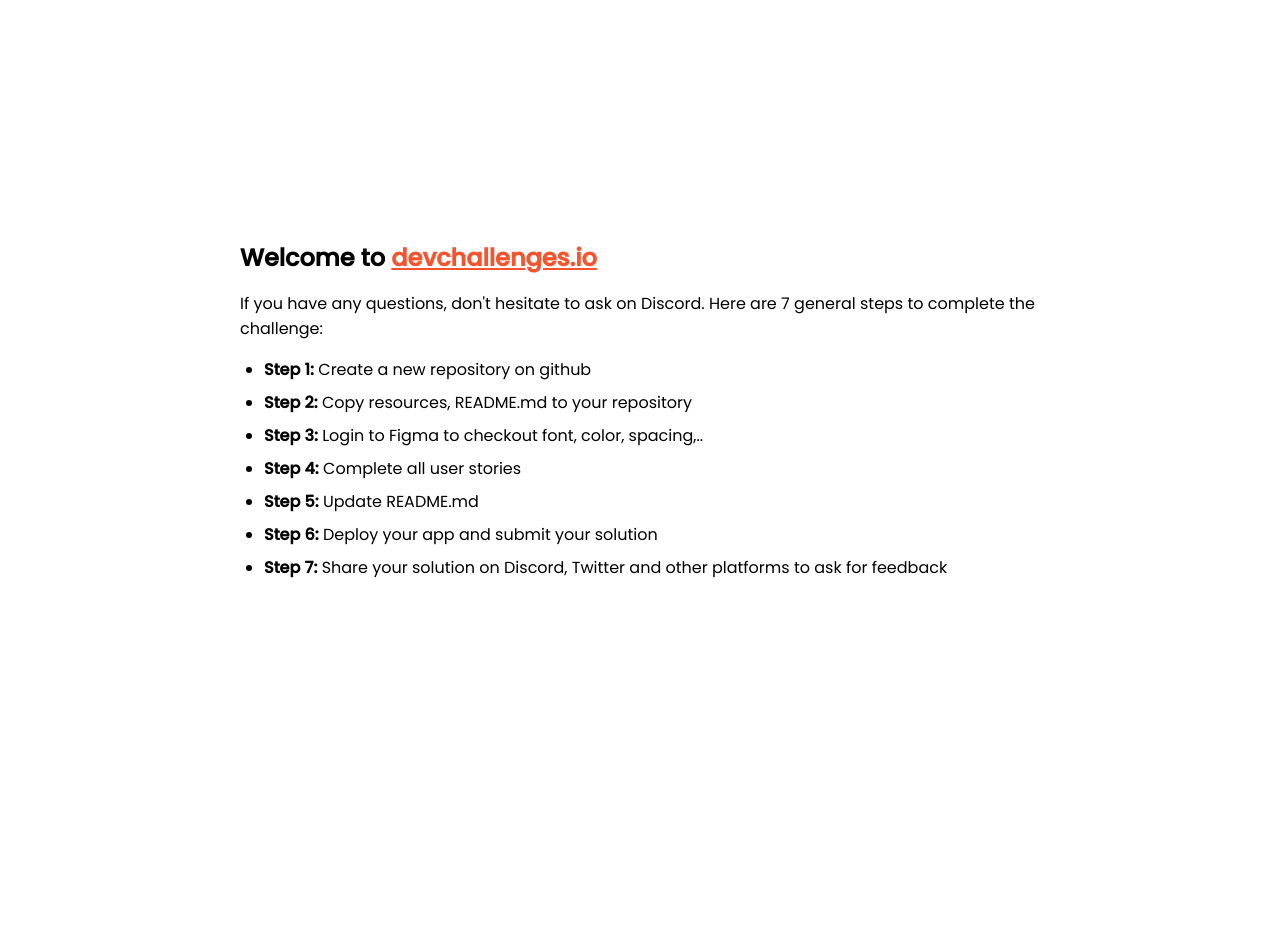
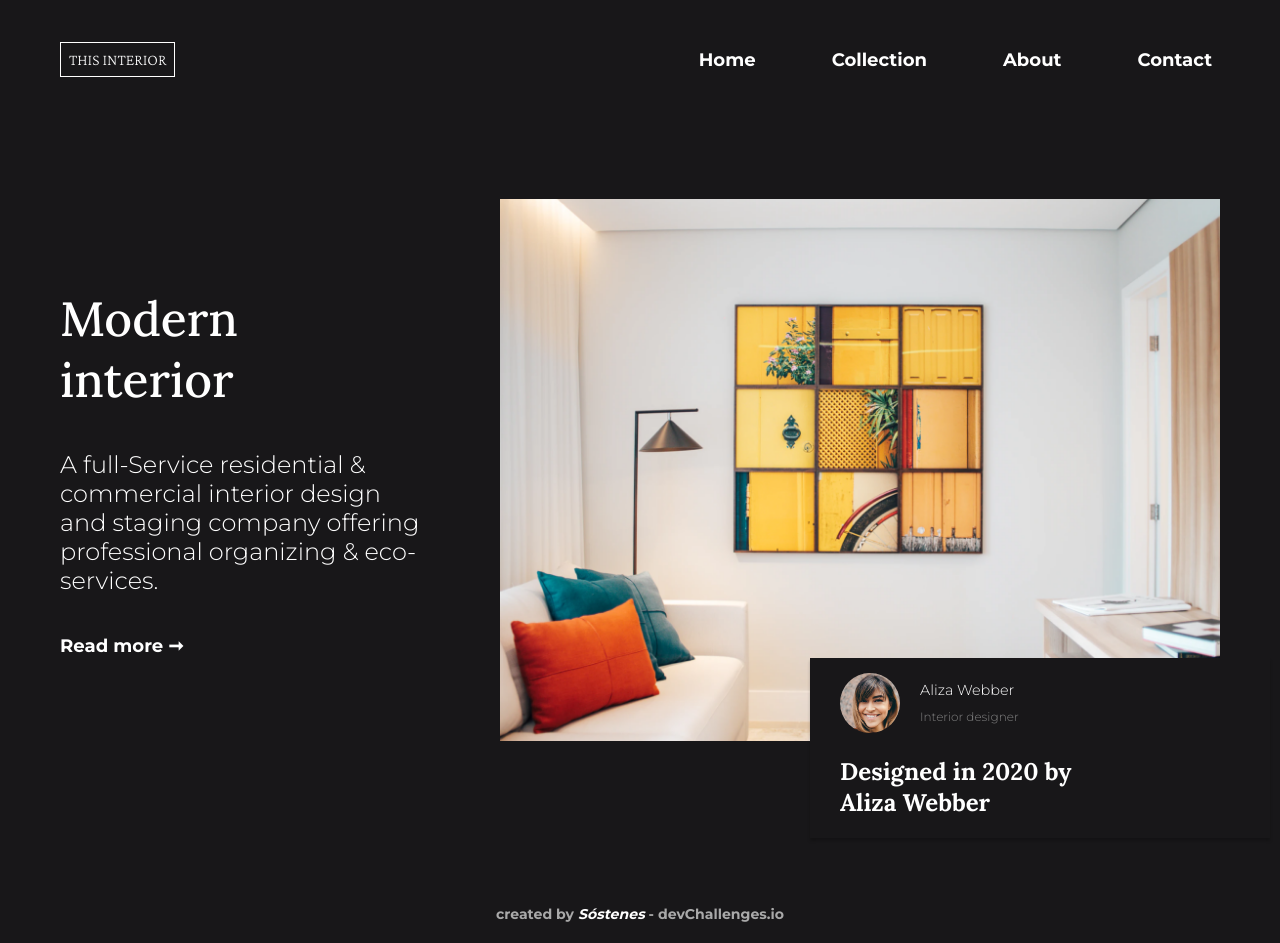
Before and after one commit to SostenesMartins/interiorConsultant, a plain HTML site: page index.html in a window 1280 px wide. Before the commit the page ends 800 px from the top, so only its background shows below. Drawn offline with nearby package versions, Linux system fonts and the light colour scheme; a web font is replaced by a local one.

Commit message:
second commit whit css

```diff
--- a/index.html
+++ b/index.html
@@ -1,95 +1,91 @@
 <!DOCTYPE html>
-<html lang="en">
-  <head>
-    <meta charset="utf-8" />
-    <meta
-      name="viewport"
-      content="width=device-width, initial-scale=1,
-  maximum-scale=5"
-    />
+<html lang="pt-br">
 
-    <link rel="icon" href="devchallenges.png" />
+<head>
+    <meta charset="UTF-8">
+    <meta http-equiv="X-UA-Compatible" content="IE=edge">
+    <meta name="viewport" content="width=device-width, initial-scale=1.0">
+    <title>InteriorConsultant</title>
+    <link rel="shortcut icon" href="devchallenges.png" type="image/x-icon">
+    <link rel="stylesheet" href="./style/style.css">
+</head>
 
-    <link
-      rel="shortcut icon"
-      type="image/x-icon"
-      href="https://devchallenges.io/"
-    />
+<body>
+    <header class="header">
+        <a class="header__title" href="">
+            This Interior
+        </a>
+        <nav class="nav__conteiner">
+            <ul class="header__content">
+                <li class="content__desc">
+                    <a class="content__a" href="">Home</a>
+                </li>
+                <li class="content__desc">
+                    <a class="content__a" href="">
+                        Collection
+                    </a>
+                </li>
+                <li class="content__desc">
+                    <a class="content__a" href="">
+                        About
+                    </a>
+                </li>
+                <li class="content__desc">
+                    <a class="content__a" href="">
+                        Contact
+                    </a>
+                </li>
+            </ul>
+        </nav>
+    </header>
 
-    <link
-      href="https://fonts.googleapis.com/css2?family=Poppins:wght@400;500&display=swap"
-      rel="stylesheet"
-    />
+    <main class="main">
+        <section class="conteiner__desc">
+            <p class="title">
+                Modern interior
+            <p>
+            <p class="desc">
+                A full-Service residential & commercial interior design and staging company offering professional
+                organizing & eco-services.
+            </p>
+            <a class="desc__ancora" href="">
+                Read more ➞
+            </a>
+        </section>
 
-    <title>Devchallenges</title>
+        <section class="conteiner__img">
+            <img class="img__interior" src="photo1.png" width="820px" height="585px" alt="interior">
+            <div class="conteiner__perfil">
+                <div class="conteiner__perfil__img">
+                    <img class="img__perfil" src="photo2.png" width="85px" height="72px" alt="Aliza Webber">
+                    <div class="conteiner__desc__perfil">
+                        <p class="perfil__name">
+                            Aliza Webber
+                        </p>
+                        <p class="perfil__cargo">
+                            Interior designer
+                        </p>
+                    </div>
+                </div>
+                <div class="perfil__desc">
+                    <p class="desc__projeto">
+                        Designed in 2020 by Aliza Webber
+                    </p>
+                </div>
+            </div>
+        </section>
+    </main>
 
-    <style>
-      body {
-        font-family: "Poppins", sans-serif;
-      }
+    <footer class="footer">
+        <div class="footer__conteiner">
+            <p class="footer__copyright">
+                created by
+                <a class="copyright__owner" href="https://www.linkedin.com/in/s%C3%B3stenes-martins-336b491bb/"
+                    target="_blank">Sóstenes</a> -
+                devChallenges.io
+            </p>
+        </div>
+    </footer>
+</body>
 
-      ul {
-        padding-left: 24px;
-      }
-
-      li {
-        margin-bottom: 8px;
-      }
-
-      .welcome {
-        max-width: 800px;
-        margin: 0 auto;
-      }
-
-      .welcome-text {
-        margin-top: 30vh;
-        font-weight: 500;
-      }
-
-      .welcome-text p {
-        font-size: 1rem;
-        font-weight: 400;
-      }
-
-      .welcome-text h1 {
-        font-size: 1.5rem;
-      }
-
-      .welcome-text a {
-        color: #f7542e;
-      }
-    </style>
-  </head>
-  <body>
-    <div class="welcome">
-      <div class="welcome-text">
-        <h1>
-          Welcome to
-          <a href="https://devchallenges.io/" target="_blank"
-            >devchallenges.io</a
-          >
-        </h1>
-
-        <p>
-          If you have any questions, don't hesitate to ask on Discord. Here are
-          7 general steps to complete the challenge:
-        </p>
-      </div>
-
-      <ul>
-        <li><b>Step 1:</b> Create a new repository on github</li>
-        <li><b>Step 2:</b> Copy resources, README.md to your repository</li>
-        <li>
-          <b>Step 3:</b> Login to Figma to checkout font, color, spacing,..
-        </li>
-        <li><b>Step 4:</b> Complete all user stories</li>
-        <li><b>Step 5:</b> Update README.md</li>
-        <li><b>Step 6:</b> Deploy your app and submit your solution</li>
-        <li>
-          <b>Step 7:</b> Share your solution on Discord, Twitter and other
-          platforms to ask for feedback
-        </li>
-      </ul>
-    </div>
-  </body>
 </html>
--- /dev/null
+++ b/style/style.css
@@ -0,0 +1,168 @@
+@import url('https://fonts.googleapis.com/css2?family=Montserrat:wght@700&family=PT+Mono&family=PT+Serif&display=swap');
+
+@import url('https://fonts.googleapis.com/css2?family=Lora:wght@500&family=Montserrat:wght@700&display=swap');
+
+@import url('https://fonts.googleapis.com/css2?family=Crimson+Pro:wght@200&family=Lora:wght@500;700&family=Montserrat:wght@700&display=swap');
+
+@import url('https://fonts.googleapis.com/css2?family=Crimson+Pro:wght@200;400&family=Lora:wght@500;700&family=Montserrat:wght@700&display=swap');
+
+@import url('https://fonts.googleapis.com/css2?family=Montserrat:wght@300&display=swap');
+
+* {
+    padding: 0;
+    margin: 0;
+    box-sizing: border-box;
+}
+
+img {
+    height: auto;
+    max-width: 100%;
+}
+
+body {
+    display: grid;
+    max-width: 1400px;
+    margin: 0 auto;
+    background-color: #181719;
+    color: #FFF;
+}
+
+.header {
+    padding: 40px 60px;
+}
+
+.header {
+    display: flex;
+    align-items: center;
+    justify-content: space-between;
+}
+
+.header__title {
+    font-family: 'Crimson Pro', serif;
+    font-weight: 200;
+    font-size: 1rem;
+    text-transform: uppercase;
+    border: 1px solid #FFF;
+    padding: 8px;
+}
+
+.header__content {
+    display: flex;
+    gap: 60px;
+}
+
+.header__content li {
+    list-style: none;
+    padding: 8px;
+    font-family: 'Montserrat', sans-serif;
+    font-weight: 700;
+    font-size: 1.13rem;
+}
+
+a {
+    text-decoration: none;
+    color: #FFF;
+}
+
+.main {
+    display: flex;
+    align-items: center;
+    gap: 80px;
+    margin: 80px 60px;
+}
+
+.conteiner__desc {
+    display: flex;
+    flex-direction: column;
+    gap: 20px;
+}
+
+.title {
+    font-family: 'Lora', serif;
+    font-weight: 500;
+    font-size: 3rem;
+    line-height: 61px;
+}
+
+.desc {
+    font-family: 'Montserrat', sans-serif;
+    font-weight: 400;
+    font-size: 1.5rem;
+    max-width: 410px;
+    line-height: 29px;
+}
+
+.desc__ancora {
+    font-family: 'Montserrat', sans-serif;
+    font-weight: 700;
+    font-size: 1.13rem;
+    line-height: 22px;
+    margin-top: 20px;
+}
+
+.conteiner__perfil {
+    position: absolute;
+    margin-top: -87px;
+    margin-left: 310px;
+    box-shadow: 0 3px 3px rgba(0, 0, 0, 0.219);
+    background-color: #181719;
+    width: 460px;
+}
+
+.conteiner__perfil__img {
+    display: flex;
+    padding: 15px 30px;
+    align-items: center;
+    gap: 20px;
+}
+
+.img__perfil {
+    object-fit: cover;
+    width: 60px;
+    border-radius: 50%;
+}
+
+.perfil__name {
+    font-family: 'Montserrat', sans-serif;
+    font-weight: 500;
+    font-size: .90rem;
+    line-height: 17px;
+    padding-bottom: 5px;
+}
+
+.perfil__cargo {
+    color: #828282;
+    font-family: 'Montserrat', sans-serif;
+    font-weight: 500;
+    font-size: .75rem;
+    line-height: 15px;
+    padding-top: 5px;
+}
+
+.desc__projeto {
+    padding: 8px 30px;
+    font-family: 'Lora', serif;
+    font-weight: 700;
+    max-width: 300px;
+    font-size: 1.5rem;
+    line-height: 31px;
+    padding-bottom: 20px;
+}
+
+.footer {
+    margin-top: 80px;
+    margin-bottom: 20px;
+    text-align: center;
+    font-family: 'Montserrat', sans-serif;
+    font-weight: 700;
+    font-size: .88rem;
+    color: #A9A9A9;
+}
+
+.copyright__owner {
+    font-style: italic;
+}
+
+.coryright__name a:hover {
+    cursor: pointer;
+}
```
Also changed, not shown: instrucoes.html (added, +95 -0 lines).
